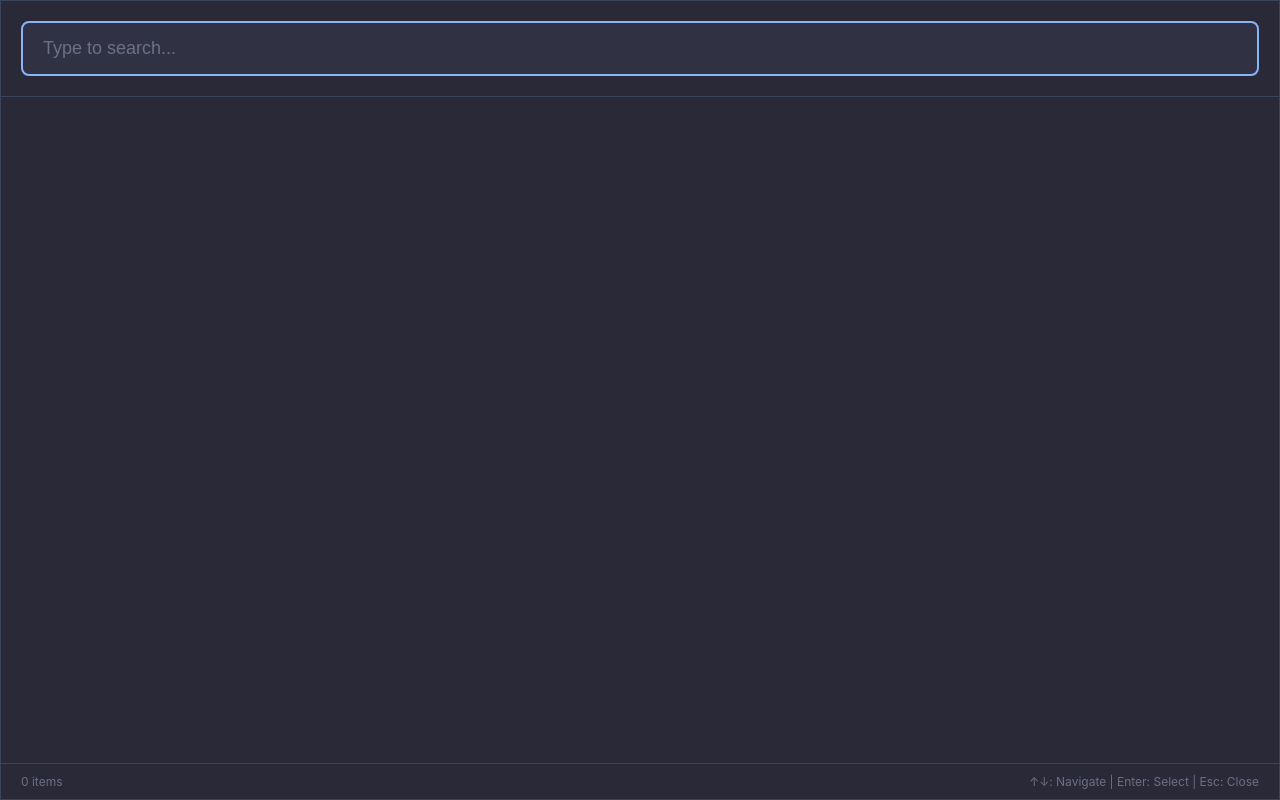
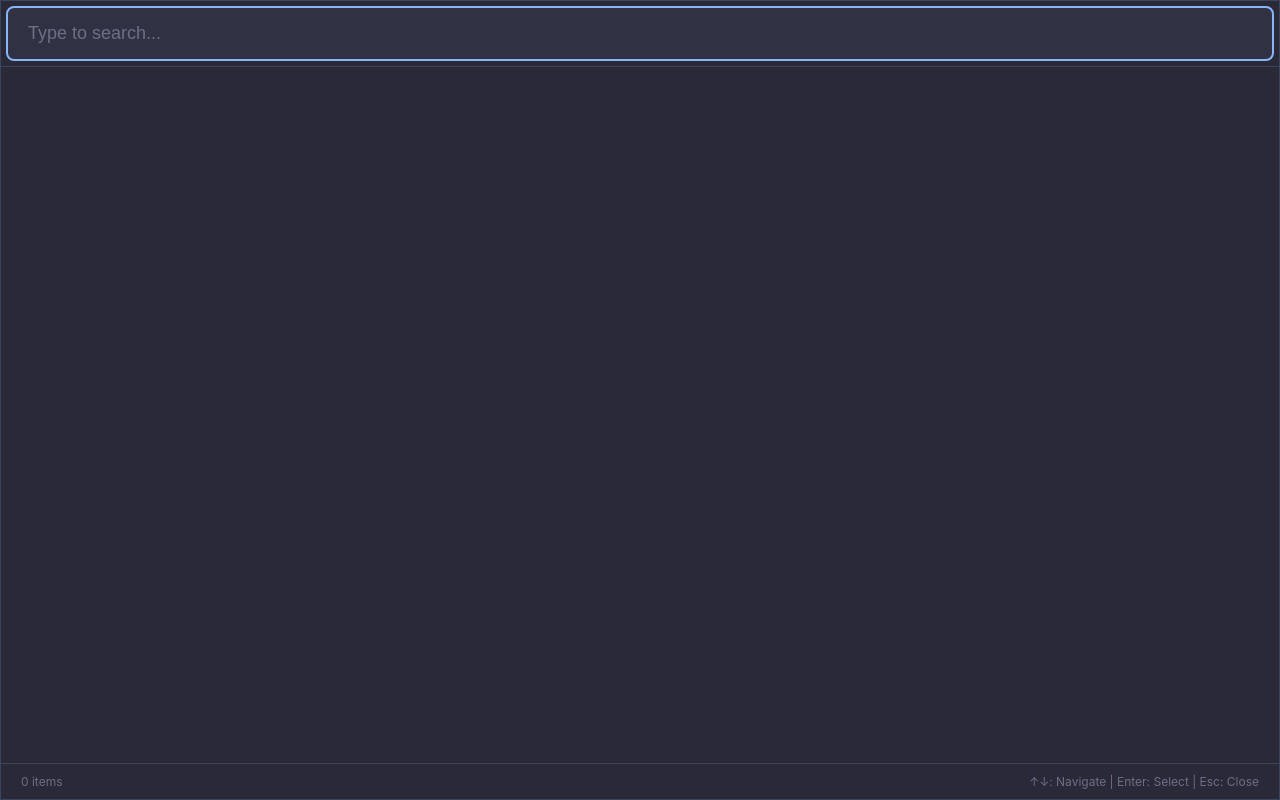
Before and after one commit to umbe77/udesk, a website built with Vite: page frontend/index.html in a window 1280 px wide. Built offline with nearby package versions, Linux system fonts and the light colour scheme.

Commit message:
fix: change padding

```diff
--- a/frontend/src/style.css
+++ b/frontend/src/style.css
@@ -23,7 +23,7 @@ body {
 }
 
 .search-box {
-    padding: 20px;
+    padding: 5px;
     border-bottom: 1px solid rgba(137, 180, 250, 0.2);
 }
 
```
